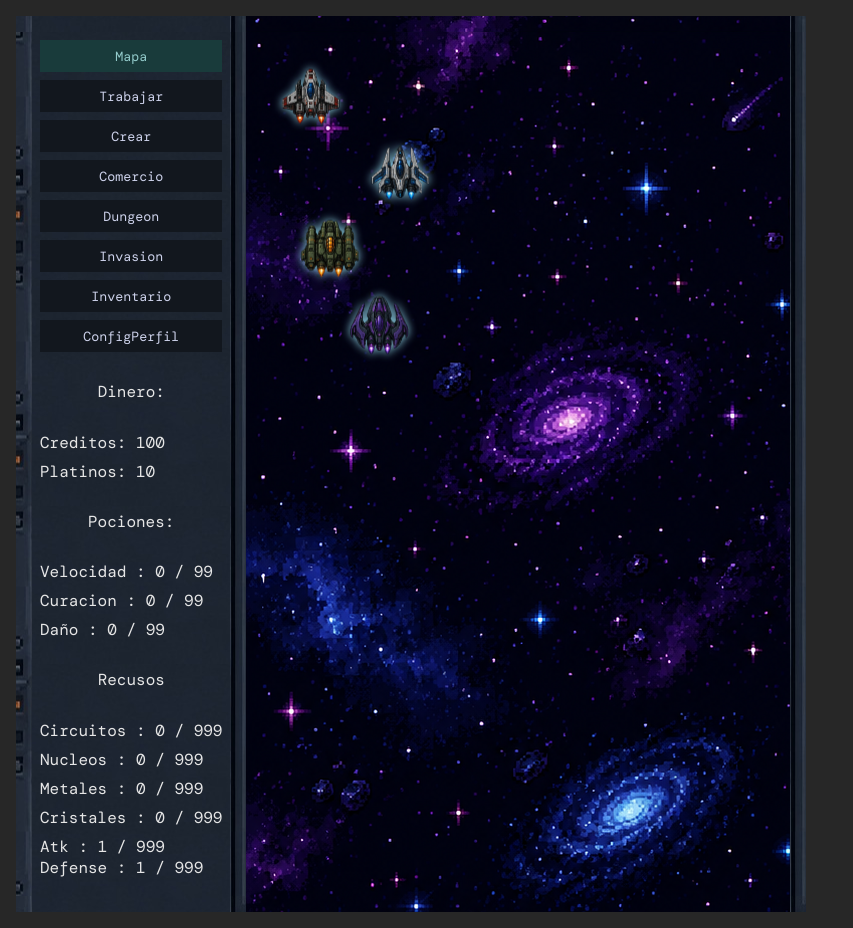
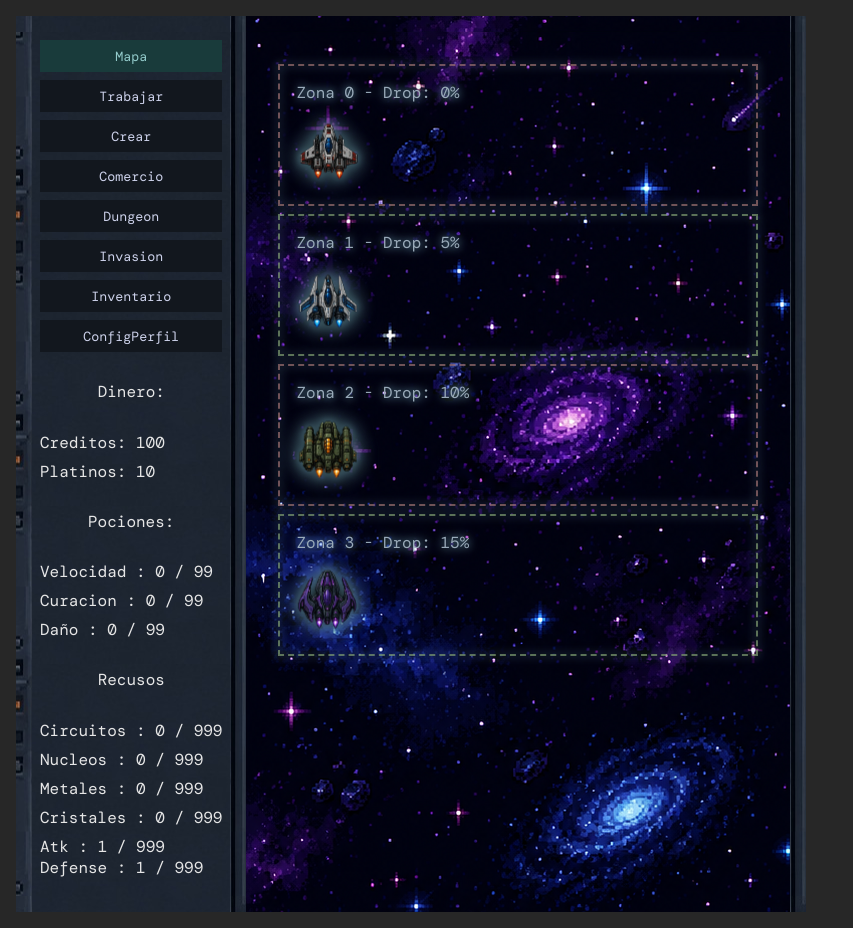
Before and after one commit to JavierBagatoli/JuegoSencillo, a React (Vite) app: page / in a window 1280 px wide. Shown: the whole page, without its empty margins (0-853 px from the left). Built offline with nearby package versions, Linux system fonts and the light colour scheme; a web font is replaced by a local one.

Commit message:
chore: minor fix

```diff
--- a/src/moduls/configPerfil/ConfigPerfilPage.css
+++ b/src/moduls/configPerfil/ConfigPerfilPage.css
@@ -7,3 +7,11 @@
 .pfp_option img{
     aspect-ratio: initial;
 }
+
+input{
+    background-color: rgb(50, 66, 85);
+    border: none;
+    padding: 0.5rem;
+    font-size: 1rem;
+    color: white;
+}
--- a/src/moduls/mapa/MapaMundo.css
+++ b/src/moduls/mapa/MapaMundo.css
@@ -2,6 +2,20 @@
     transform: rotate(90deg);
 }
 
-.shipStyle{
+.zone{
     filter: drop-shadow(0px 0px 5px rgb(142, 209, 229));
+    display: flex;
+    gap: 1rem;
+    flex-direction: column;
+    padding: 1rem;
+    border: 0.125rem rgba(160, 116, 116, 0.685) dashed;
 }
+
+.zone:nth-child(2n){
+    border: 0.125rem rgba(130, 160, 116, 0.685) dashed;
+}
+
+.zone span{
+
+    color: rgb(153, 170, 185);
+}
--- a/src/moduls/mapa/MapaMundoPage.tsx
+++ b/src/moduls/mapa/MapaMundoPage.tsx
@@ -10,30 +10,24 @@ function MapaGlobalPage() {
     <>
       <section
         className="flex col background-texto mapa-mundo max-h">
-          <div>
-            <img
-              className='shipStyle'
-              src={spaceHuman}
-            />
-          </div>
-          <div style={{transform: 'translateX(90px)'}}>
-            <img
-              className='shipStyle'
-              src={spaceHuman_2}
-            />
-          </div>
-          <div style={{transform: 'translateX(20px)'}}>
-            <img
-              className='shipStyle'
-              src={spaceHuman_3}
-            />
-          </div>
-          <div  style={{transform: 'translateX(70px)'}}>
-            <img
-              className='shipStyle'
-              src={spaceAnulaki}
-            />
-          </div>
+          <section className='flex col'>
+          {
+            [spaceHuman,spaceHuman_2,spaceHuman_3,spaceAnulaki].map((val, index) =>
+              <div className='zone'>
+                <span>Zona {index} - Drop: {index*5}%</span>
+                <div>{
+                  [''].map(_v =>
+                    <img
+                      src={val}
+                    />
+                  )
+                  }
+                </div>
+              </div>
+            )
+          }
+
+          </section>
       </section>
     </>
   )
```
